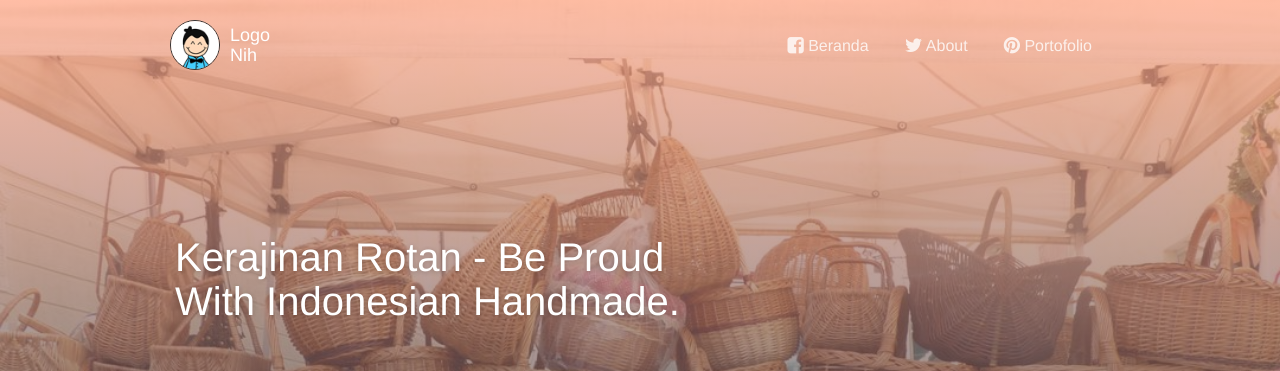
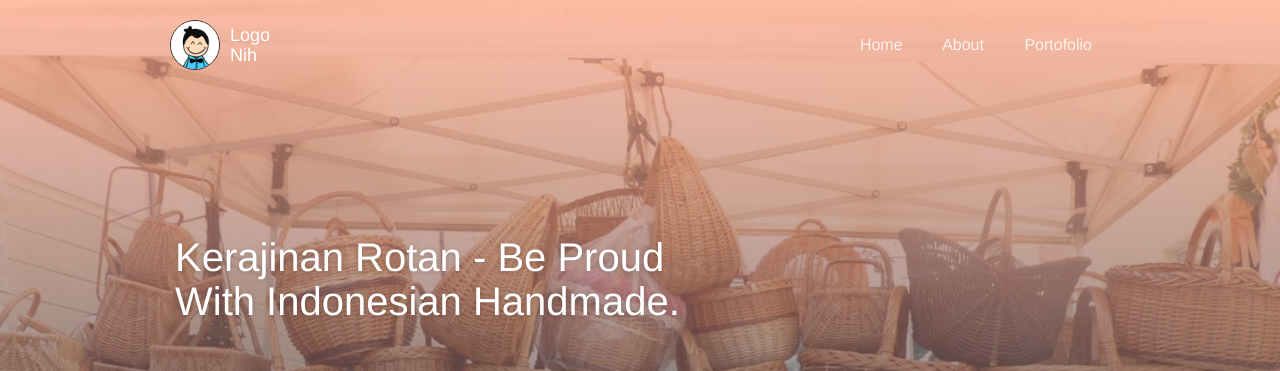
Before and after one commit to gilangmukharom/gilangmukharom.github.io, a PHP site: page / in a window 1280 px wide. Shown: the top 371 px of the page. Run offline with PHP 8.4, Linux system fonts and the light colour scheme; some libraries are stand-ins or nearby versions.

Commit message:
commit 11

```diff
--- a/assets/css/landing-page.css
+++ b/assets/css/landing-page.css
@@ -1037,7 +1037,7 @@ i {
 }
 
 .landing-page .carousel-indicators {
-    bottom: -50px;
+    bottom: -70px;
 }
 
 .landing-page .carousel-indicators li {
@@ -1073,11 +1073,23 @@ i {
     background-color: #FFA17F;
 }
 
+.landing-page .carousel-indicators2.carousel-indicators-orange .active {
+    background-color: #FFA17F;
+}
+
 .landing-page .carousel-indicators.carousel-indicators-red li {
     border-color: #E01724;
 }
 
+.landing-page .carousel-indicators2.carousel-indicators-red li {
+    border-color: #E01724;
+}
+
 .landing-page .carousel-indicators.carousel-indicators-red .active {
+    background-color: #E01724;
+}
+
+.landing-page .carousel-indicators2.carousel-indicators-red .active {
     background-color: #E01724;
 }
 
--- a/assets/js/awesome-landing-page.js
+++ b/assets/js/awesome-landing-page.js
@@ -46,6 +46,8 @@
     $('a[id^="Demo"]').removeClass("btn-" + oldButton).addClass("btn-" + newButton).attr('data-button', newButton);
 
     $('.carousel-indicators').removeClass("carousel-indicators-" + oldColor).addClass("carousel-indicators-" + newColor);
+
+    $('.carousel-indicators2').removeClass("carousel-indicators2-" + oldColor).addClass("carousel-indicators2-" + newColor);
 
     $('.card').removeClass("card-" + oldColor).addClass("card-" + newColor);
 
--- a/index.html
+++ b/index.html
@@ -45,17 +45,17 @@
                 <ul class="nav navbar-nav navbar-right">
                     <li>
                         <a href="#">
-                            <i class="fa fa-facebook-square"></i> Beranda
+                            <i class="fa"></i> Home
                         </a>
                     </li>
                     <li>
                         <a href="#">
-                            <i class="fa fa-twitter"></i> About
+                            <i class="fa"></i> About
                         </a>
                     </li>
                     <li>
                         <a href="#">
-                            <i class="fa fa-pinterest"></i> Portofolio
+                            <i class="fa"></i> Portofolio
                         </a>
                     </li>
                 </ul>
```
Lines whose indentation alone changed are shown as unchanged.
